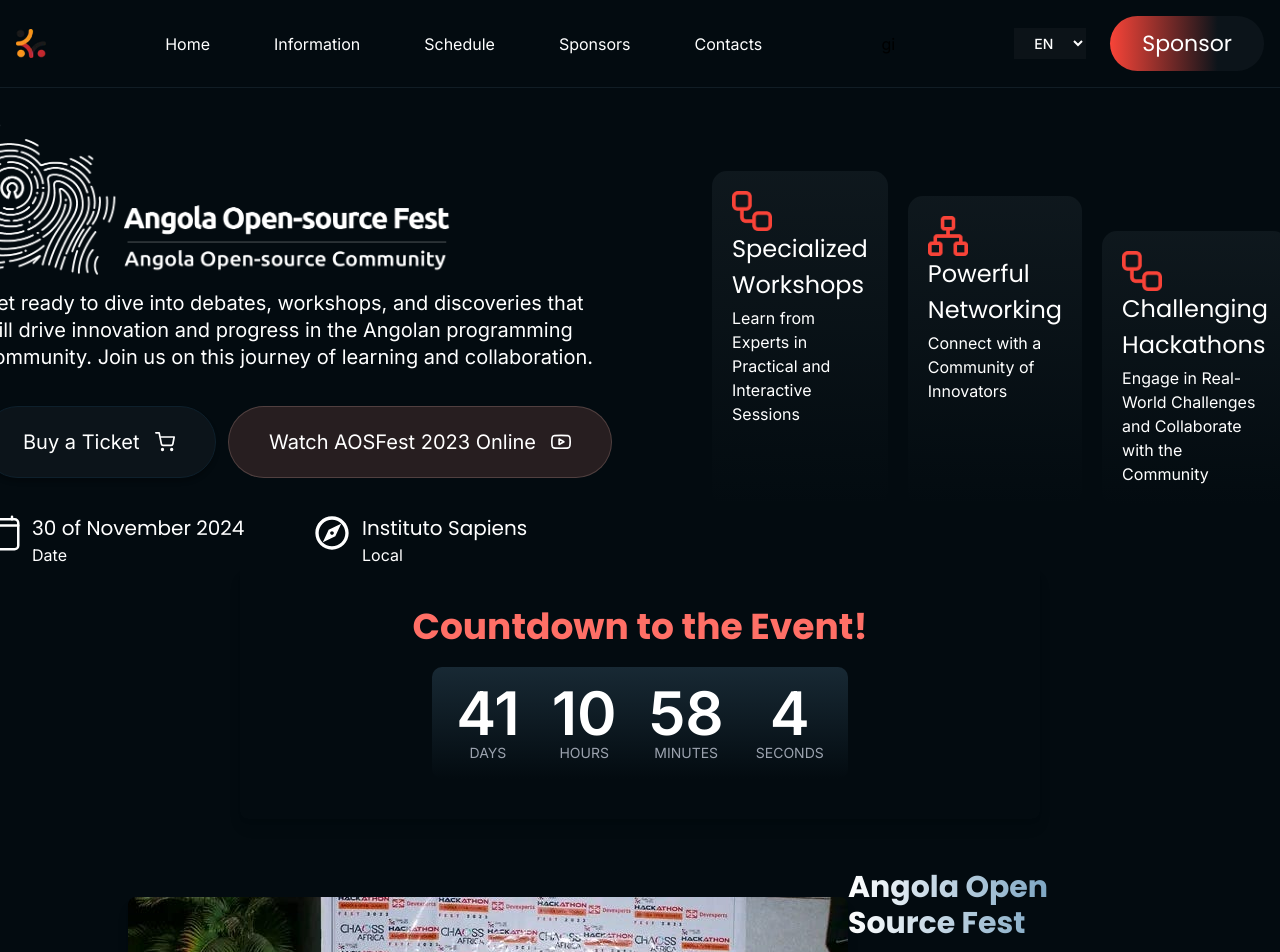
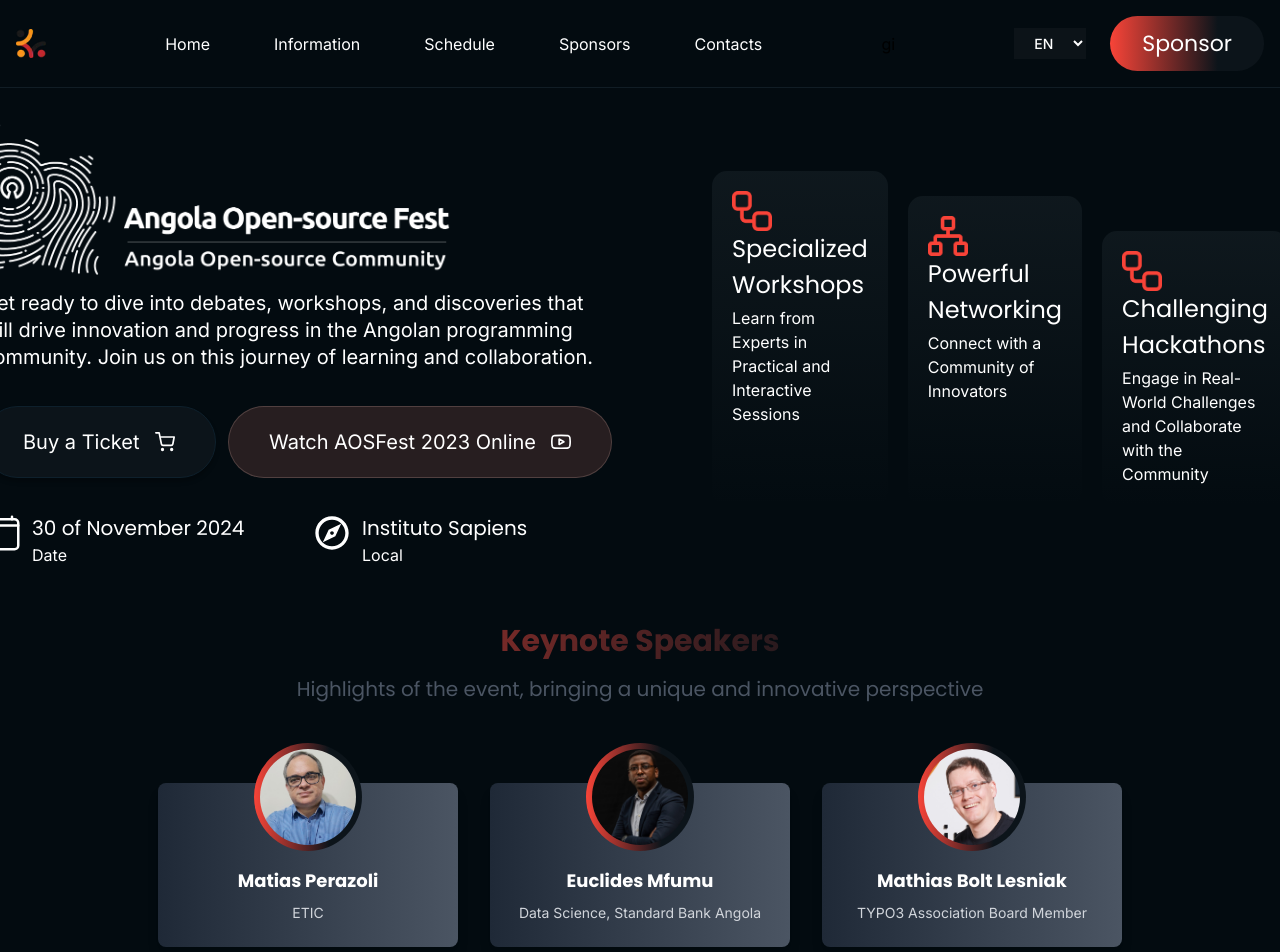
Before and after one commit to angolaosc/aosf2024-website, a Next.js app: page /home in a window 1280 px wide. Shown: the top 952 px of the page. Built offline with nearby package versions, Linux system fonts and the light colour scheme.

Commit message:
fix: melhorada e reposicionada a secção de keynotes

```diff
--- a/src/app/home/components/eventKeynotes/EventKeynotes.tsx
+++ b/src/app/home/components/eventKeynotes/EventKeynotes.tsx
@@ -3,7 +3,6 @@
 import { Swiper, SwiperSlide } from 'swiper/react';
 import 'swiper/css';
 import 'swiper/css/navigation';
-
 
 interface Keynote {
   Img: string;
@@ -11,15 +10,33 @@
   Descricao: string;
 }
 
+interface StepIndicatorProps {
+  currentStep: number;
+  totalSteps: number;
+}
+
+const StepIndicator = ({ currentStep, totalSteps }: StepIndicatorProps) => {
+  return (
+    <div className="flex justify-center gap-2 mt-4">
+      {Array.from({ length: totalSteps }, (_, index) => (
+        <div
+          key={index}
+          className={`w-4 h-4 rounded-full ${index == currentStep ? 'bg-blue-500' : 'bg-gray-300'}`}
+        />
+      ))}
+    </div>
+  );
+};
+
 const keynotes: Keynote[] = i18n.t('keynotes', { returnObjects: true });
 
 export function EventKeynotes() {
   return (
     <div className="font-poppins p-4 mt-10 ">
       <div className="text-center mb-8" id="keynotes">
-        <h1 className="text-3xl font-bold">Keynote Speakers</h1>
+        <h1 className="text-3xl font-bold bg-keynoteSpeakers-gradient">Keynote Speakers</h1>
         <h2 className="text-base sm:text-xl text-gray-600 mt-4">
-          Destaques do evento, trazendo uma perspectiva única e inovadora.
+          {i18n.t('keynotesDescription')}
         </h2>
       </div>
 
@@ -37,7 +54,7 @@
           {keynotes.map((keynote, index) => (
             <SwiperSlide key={index}>
               <div className="relative bg-gradient-to-r from-[#1F2937] to-[#4B5563] rounded-lg p-6 text-white shadow-lg flex flex-col items-center mt-[40px]">
-                <div className="absolute -top-10 w-[108px] h-[108px] bg-[#38BDF8] rounded-full flex items-center justify-center">
+                <div className="absolute -top-10 w-[108px] h-[108px] bg-keynoteSpeakers-gradient rounded-full flex items-center justify-center">
                   <Image
                     src={keynote.Img}
                     alt={keynote.Nome}
@@ -51,6 +68,8 @@
                   <p className="text-sm text-gray-300 mt-2">{keynote.Descricao}</p>
                 </div>
               </div>
+              {/* StepIndicator aparece apenas no mobile */}
+              <StepIndicator currentStep={index} totalSteps={keynotes.length} />
             </SwiperSlide>
           ))}
         </Swiper>
@@ -63,7 +82,7 @@
             key={index}
             className="relative bg-gradient-to-r from-[#1F2937] to-[#4B5563] rounded-lg p-6 text-white shadow-lg w-[300px] flex flex-col items-center"
           >
-            <div className="absolute -top-10 w-[108px] h-[108px] bg-[#38BDF8] rounded-full flex items-center justify-center">
+            <div className="absolute -top-10 w-[108px] h-[108px] bg-keynoteSpeakers-gradient rounded-full flex items-center justify-center">
               <Image
                 src={keynote.Img}
                 alt={keynote.Nome}
--- a/src/app/home/page.tsx
+++ b/src/app/home/page.tsx
@@ -15,10 +15,10 @@
       <Header />
 
       <main>
-        <EventSpotlight />
-        <EventClock />
+        <EventSpotlight /><EventKeynotes />
+        {/*<EventClock />*/}
         <EventDetails />
-        <EventKeynotes />
+
         <EventTopics />
         <PartnersSection />
       </main>
--- a/src/translate/locales/en.ts
+++ b/src/translate/locales/en.ts
@@ -81,6 +81,7 @@
           Descricao: "TYPO3 Association Board Member"
         },
       ],
+      keynotesDescription: "Highlights of the event, bringing a unique and innovative perspective",
 
       section_3: {
         title: 'Our Speakers',
--- a/src/translate/locales/pt.ts
+++ b/src/translate/locales/pt.ts
@@ -60,15 +60,15 @@
         },
       },
       keynotes: [
-        {
-          Img : "/keynoteSpeakers/miguel-araujo.jpg",
+        /*{
+          Img : "/keynoteSpeakers/euclides-mfumu.jpg",
           Nome: "Miguel Araújo",
           Descricao: "Kinsari - Sistemas de Informaçãoa"
-        },
+        },*/
         {
-          Img : "/keynoteSpeakers/daniel-homorodean.jpg",
-          Nome: "Daniel Homorodean",
-          Descricao: "Typo3 Association"
+          Img : "/keynoteSpeakers/matias-perazoli.jpg",
+          Nome: "Matias Perazoli",
+          Descricao: "ETIC"
         },
         {
           Img : "/keynoteSpeakers/euclides-mfumu.jpg",
@@ -76,11 +76,12 @@
           Descricao: "Data Science, Standard Bank Angola"
         },
         {
-          Img : "/keynoteSpeakers/matias-perazoli.jpg",
-          Nome: "Matias Perazoli",
-          Descricao: "ETIC"
-        }
+          Img : "/keynoteSpeakers/mathias-bolt-lesniak.jpg",
+          Nome: "Mathias Bolt Lesniak",
+          Descricao: "TYPO3 Association Board Member"
+        },
       ],
+      keynotesDescription: "Destaques do evento, trazendo uma perspectiva única e inovadora.",
       section_3: {
         title: 'Nossos Palestrantes',
         description: 'Sábado, 30 de Novembro - 2024',
--- a/tailwind.config.ts
+++ b/tailwind.config.ts
@@ -28,7 +28,8 @@
       backgroundImage: {
         "gradient-radial": "radial-gradient(var(--tw-gradient-stops))",
         "gradient-conic": "conic-gradient(from 180deg at 50% 50%, var(--tw-gradient-stops))",
-        "custom-gradient": "linear-gradient(180deg, #182934 0%, #030B10 100%)"
+        "custom-gradient": "linear-gradient(180deg, #182934 0%, #030B10 100%)",
+        "keynoteSpeakers-gradient": "linear-gradient(90deg, #f84438 0%, #0c141a 70%)"
       },
       colors: {
         'custom-dark' : '#111D25',
```
